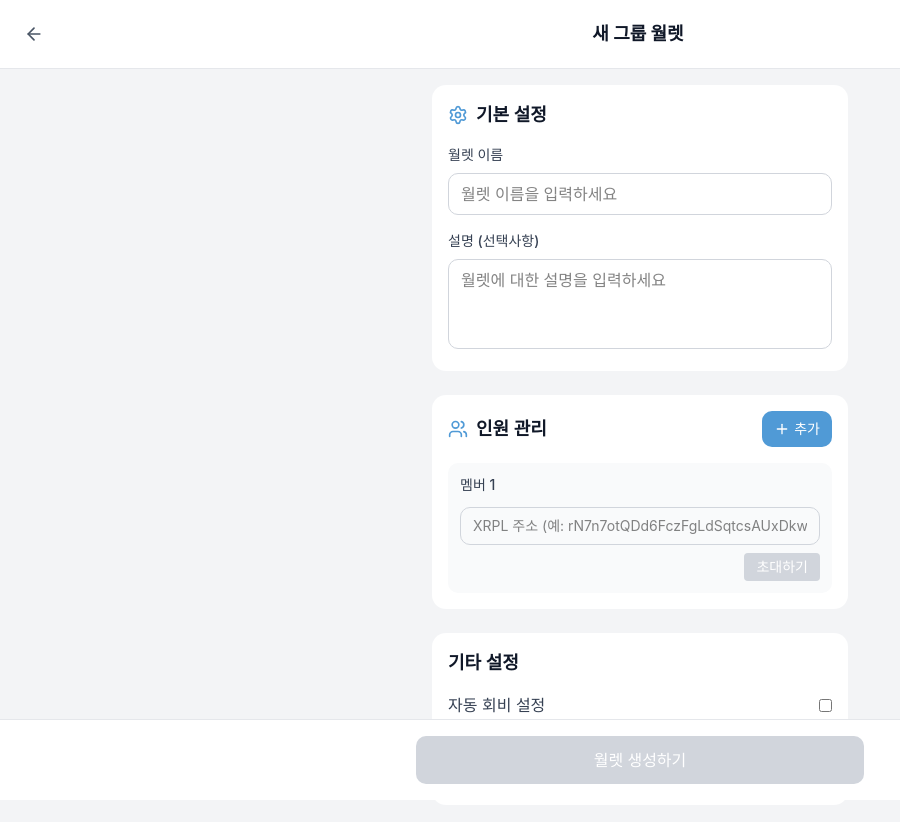
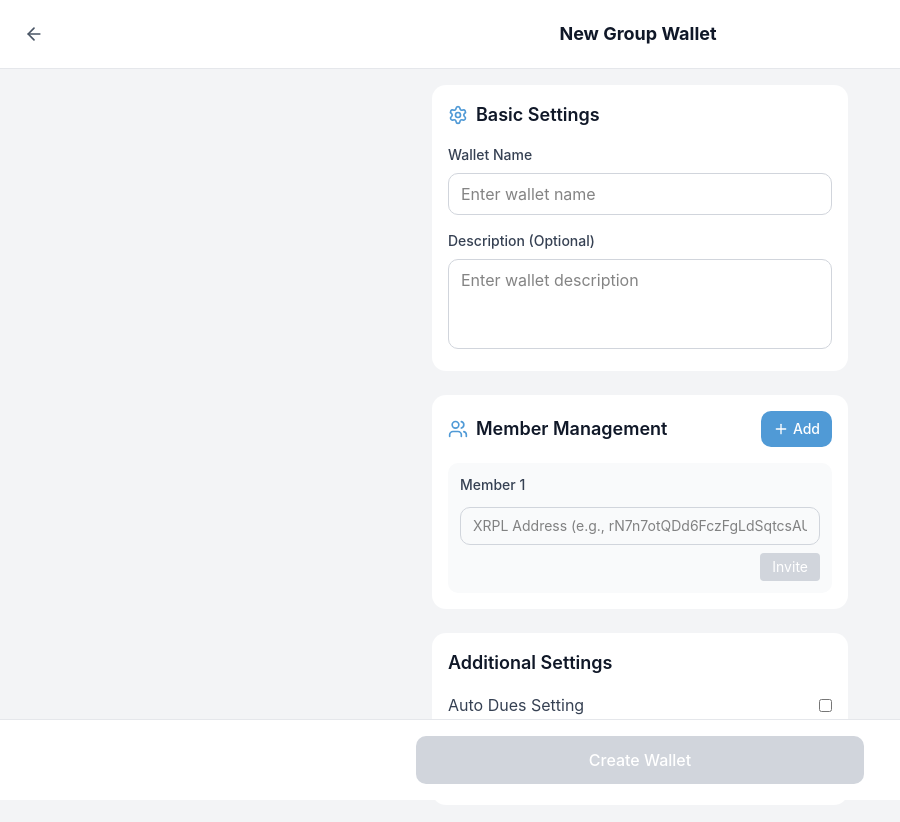
Before and after one commit to XRPL-Fampay/Fampay_frontend, a React (Vite) app: page /group/new in a window 1280 px wide. Shown: the top 822 px of the page, without its empty margins (0-900 px from the left). Built offline with nearby package versions, Linux system fonts and the light colour scheme; no server answers.

Commit message:
feat: change lang

```diff
--- a/src/pages/GroupWalletNew.tsx
+++ b/src/pages/GroupWalletNew.tsx
@@ -53,7 +53,7 @@ const GroupWalletNew: React.FC = () => {
         >
           <ArrowLeft className="w-5 h-5 text-gray-600" />
         </button>
-        <h1 className="text-lg font-bold text-gray-900">새 그룹 월렛</h1>
+        <h1 className="text-lg font-bold text-gray-900">New Group Wallet</h1>
         <div className="w-10"></div>
       </div>
 
@@ -62,31 +62,31 @@ const GroupWalletNew: React.FC = () => {
         <div className="bg-white rounded-xl p-4">
           <h2 className="text-lg font-semibold text-gray-900 mb-4 flex items-center space-x-2">
             <Settings className="w-5 h-5 text-[#509AD6]" />
-            <span>기본 설정</span>
+            <span>Basic Settings</span>
           </h2>
 
           <div className="space-y-4">
             <div>
               <label className="block text-sm font-medium text-gray-700 mb-2">
-                월렛 이름
+                Wallet Name
               </label>
               <input
                 type="text"
                 value={walletName}
                 onChange={(e) => setWalletName(e.target.value)}
-                placeholder="월렛 이름을 입력하세요"
+                placeholder="Enter wallet name"
                 className="w-full px-3 py-2 border border-gray-300 rounded-lg focus:ring-2 focus:ring-[#509AD6] focus:border-transparent"
               />
             </div>
 
             <div>
               <label className="block text-sm font-medium text-gray-700 mb-2">
-                설명 (선택사항)
+                Description (Optional)
               </label>
               <textarea
                 value={description}
                 onChange={(e) => setDescription(e.target.value)}
-                placeholder="월렛에 대한 설명을 입력하세요"
+                placeholder="Enter wallet description"
                 rows={3}
                 className="w-full px-3 py-2 border border-gray-300 rounded-lg focus:ring-2 focus:ring-[#509AD6] focus:border-transparent resize-none"
               />
@@ -99,14 +99,14 @@ const GroupWalletNew: React.FC = () => {
           <div className="flex items-center justify-between mb-4">
             <h2 className="text-lg font-semibold text-gray-900 flex items-center space-x-2">
               <Users className="w-5 h-5 text-[#509AD6]" />
-              <span>인원 관리</span>
+              <span>Member Management</span>
             </h2>
             <button
               onClick={handleAddMember}
               className="flex items-center space-x-1 bg-[#509AD6] text-white px-3 py-2 rounded-lg hover:bg-[#4A8BC2] transition-colors"
             >
               <Plus className="w-4 h-4" />
-              <span className="text-sm font-medium">추가</span>
+              <span className="text-sm font-medium">Add</span>
             </button>
           </div>
 
@@ -115,7 +115,7 @@ const GroupWalletNew: React.FC = () => {
               <div key={member.id} className="p-3 bg-gray-50 rounded-lg">
                 <div className="flex items-center justify-between mb-3">
                   <span className="text-sm font-medium text-gray-700">
-                    멤버 {index + 1}
+                    Member {index + 1}
                   </span>
                   {members.length > 1 && (
                     <button
@@ -130,7 +130,7 @@ const GroupWalletNew: React.FC = () => {
                 <div className="space-y-2">
                   <input
                     type="text"
-                    placeholder="XRPL 주소 (예: rN7n7otQDd6FczFgLdSqtcsAUxDkw6fzRH)"
+                    placeholder="XRPL Address (e.g., rN7n7otQDd6FczFgLdSqtcsAUxDkw6fzRH)"
                     value={member.xrplAddress || ''}
                     onChange={(e) => handleMemberChange(member.id, 'xrplAddress', e.target.value)}
                     className="w-full px-3 py-2 text-sm border border-gray-300 rounded-lg focus:ring-2 focus:ring-[#509AD6] focus:border-transparent"
@@ -140,7 +140,7 @@ const GroupWalletNew: React.FC = () => {
                     {member.invited ? (
                       <span className="flex items-center space-x-1 text-green-600 text-sm">
                         <Check className="w-4 h-4" />
-                        <span>초대됨</span>
+                        <span>Invited</span>
                       </span>
                     ) : (
                       <button
@@ -148,7 +148,7 @@ const GroupWalletNew: React.FC = () => {
                         disabled={!member.xrplAddress}
                         className="px-3 py-1 text-sm bg-[#509AD6] text-white rounded hover:bg-[#4A8BC2] disabled:bg-gray-300 disabled:cursor-not-allowed transition-colors"
                       >
-                        초대하기
+                        Invite
                       </button>
                     )}
                   </div>
@@ -160,21 +160,21 @@ const GroupWalletNew: React.FC = () => {
 
         {/* Additional Settings */}
         <div className="bg-white rounded-xl p-4">
-          <h2 className="text-lg font-semibold text-gray-900 mb-4">기타 설정</h2>
+          <h2 className="text-lg font-semibold text-gray-900 mb-4">Additional Settings</h2>
 
           <div className="space-y-3">
             <div className="flex items-center justify-between">
-              <span className="text-gray-700">자동 회비 설정</span>
+              <span className="text-gray-700">Auto Dues Setting</span>
               <input type="checkbox" className="rounded text-[#509AD6] focus:ring-[#509AD6]" />
             </div>
 
             <div className="flex items-center justify-between">
-              <span className="text-gray-700">알림 활성화</span>
+              <span className="text-gray-700">Enable Notifications</span>
               <input type="checkbox" className="rounded text-[#509AD6] focus:ring-[#509AD6]" defaultChecked />
             </div>
 
             <div className="flex items-center justify-between">
-              <span className="text-gray-700">공개 월렛</span>
+              <span className="text-gray-700">Public Wallet</span>
               <input type="checkbox" className="rounded text-[#509AD6] focus:ring-[#509AD6]" />
             </div>
           </div>
@@ -189,7 +189,7 @@ const GroupWalletNew: React.FC = () => {
             disabled={!walletName}
             className="w-full bg-[#509AD6] text-white py-3 rounded-lg font-medium hover:bg-[#4A8BC2] disabled:bg-gray-300 disabled:cursor-not-allowed transition-colors"
           >
-            월렛 생성하기
+            Create Wallet
           </button>
         </div>
       </div>
```
